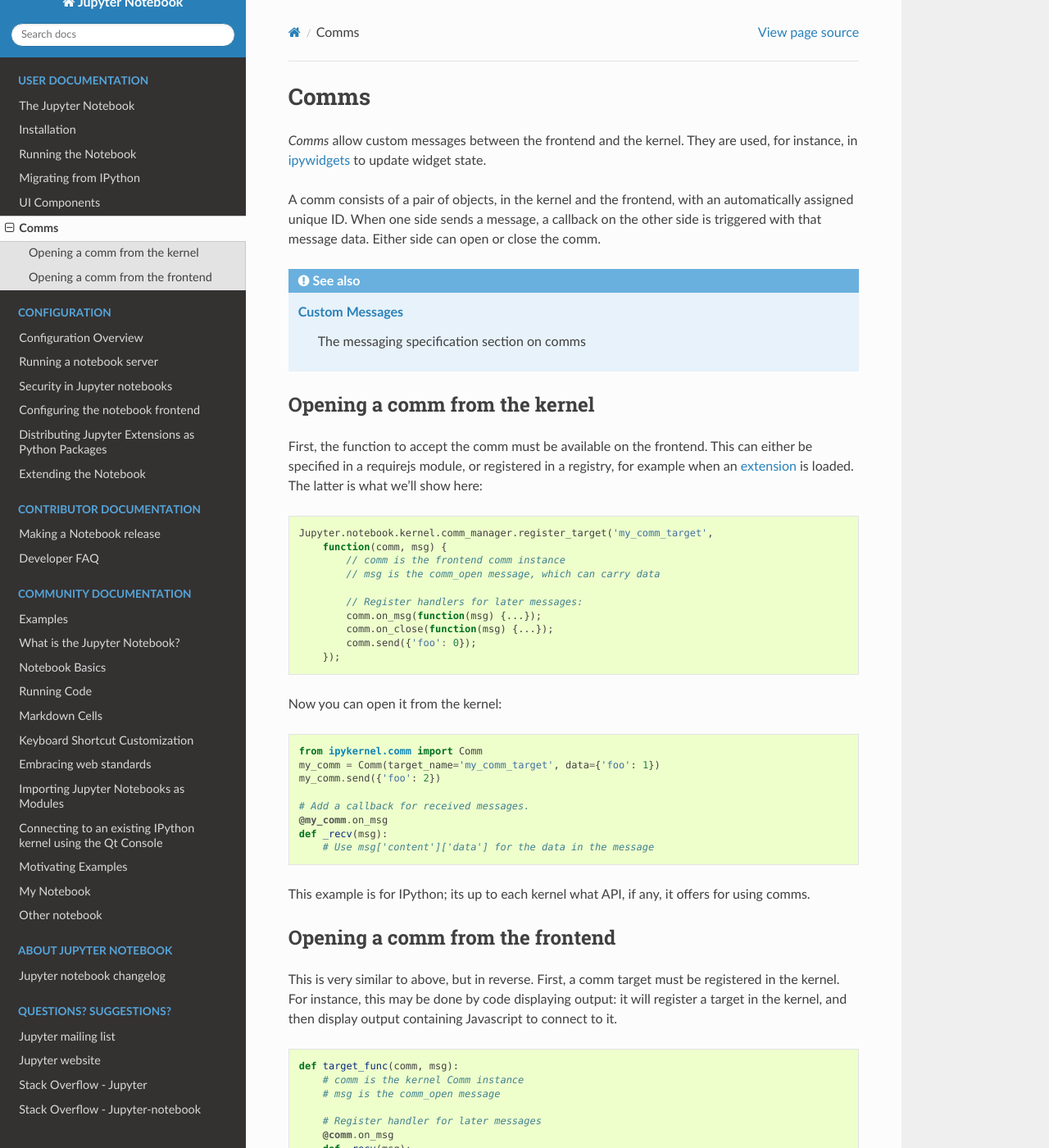
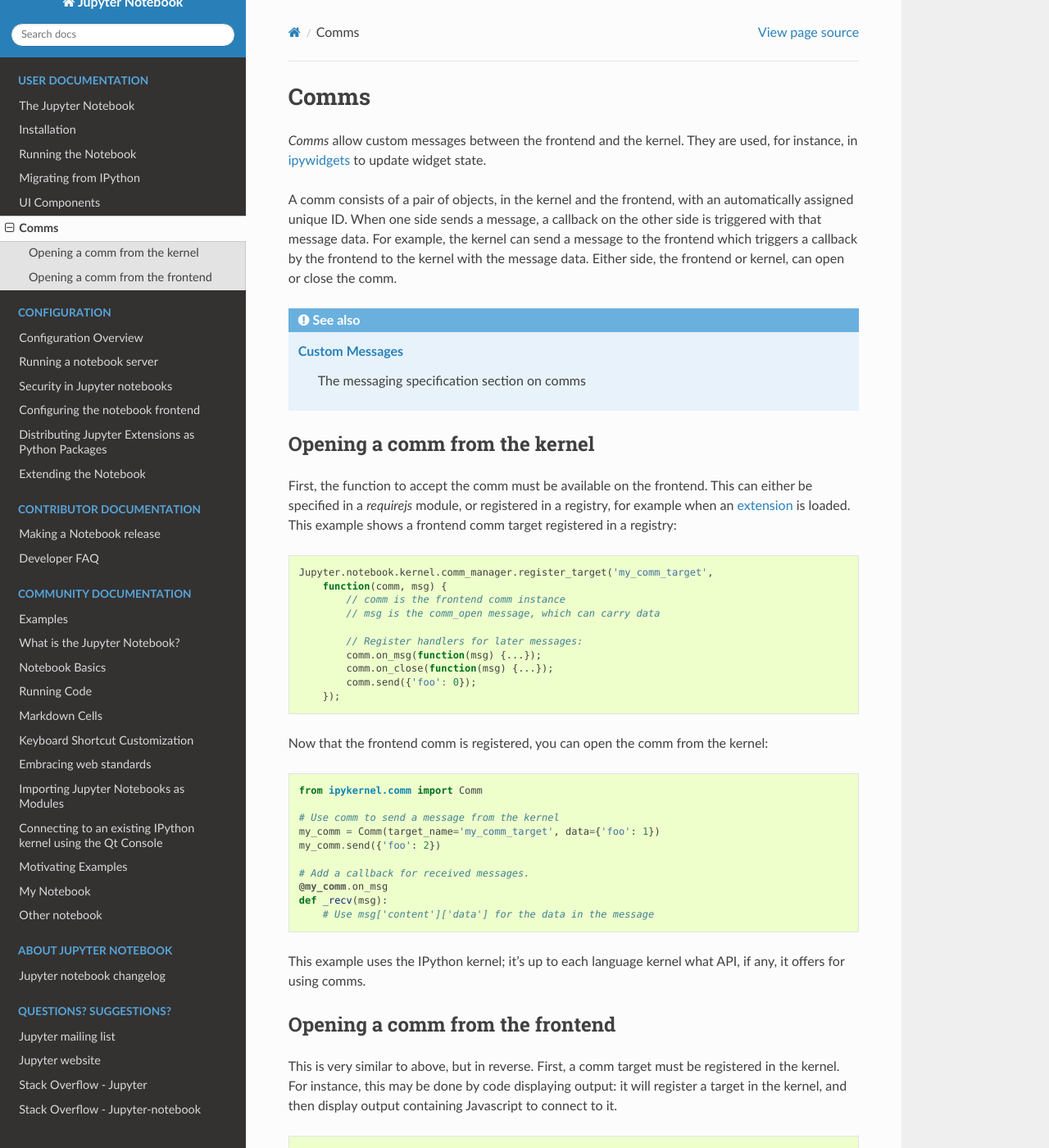
Before and after one commit to jupyter/nbclassic, a Sphinx documentation site: the page built from docs/source/comms.rst, in a window 1280 px wide and 1400 px high. Shown: the whole window at 82% size. Built offline with Sphinx 7.4.7 and the Read the Docs theme 2.0.0, drawn with Linux system fonts in a browser that asks for light colours; pages that are not in the unit, such as notebooks, are missing from menus; some of the changed text lies outside the part shown.

Commit message:
Minor edits to comms doc

```diff
--- a/docs/source/comms.rst
+++ b/docs/source/comms.rst
@@ -7,8 +7,10 @@
 
 A comm consists of a pair of objects, in the kernel and the frontend, with an
 automatically assigned unique ID. When one side sends a message, a callback on
-the other side is triggered with that message data. Either side can open or
-close the comm.
+the other side is triggered with that message data. For example, the kernel can
+send a message to the frontend which triggers a callback by the frontend to
+the kernel with the message data. Either side, the frontend or kernel, can
+open or close the comm.
 
 .. seealso::
 
@@ -19,9 +21,9 @@
 ------------------------------
 
 First, the function to accept the comm must be available on the frontend. This
-can either be specified in a requirejs module, or registered in a registry, for
-example when an :doc:`extension <extending/frontend_extensions>` is loaded. The
-latter is what we'll show here:
+can either be specified in a `requirejs` module, or registered in a registry, for
+example when an :doc:`extension <extending/frontend_extensions>` is loaded.
+This example shows a frontend comm target registered in a registry:
 
 .. code-block:: javascript
 
@@ -36,9 +38,11 @@
             comm.send({'foo': 0});
         });
 
-Now you can open it from the kernel::
+Now that the frontend comm is registered, you can open the comm from the kernel::
 
     from ipykernel.comm import Comm
+
+    # Use comm to send a message from the kernel
     my_comm = Comm(target_name='my_comm_target', data={'foo': 1})
     my_comm.send({'foo': 2})
 
@@ -48,8 +52,8 @@
         # Use msg['content']['data'] for the data in the message
 
 
-This example is for IPython; its up to each kernel what API, if any, it offers
-for using comms.
+This example uses the IPython kernel; it's up to each language kernel what API,
+if any, it offers for using comms.
 
 Opening a comm from the frontend
 --------------------------------
@@ -75,10 +79,11 @@
 
     get_ipython().kernel.comm_manager.register_target('my_comm_target', target_func)
 
-This example is for IPython again; this will be different in other kernels that
-support comms.
+This example uses the IPython kernel again; this example will be different in
+other kernels that support comms. Refer to the specific language kernel's
+documentation for comms support.
 
-And then open it from the frontend:
+And then open the comm from the frontend:
 
 .. code-block:: javascript
 
```
